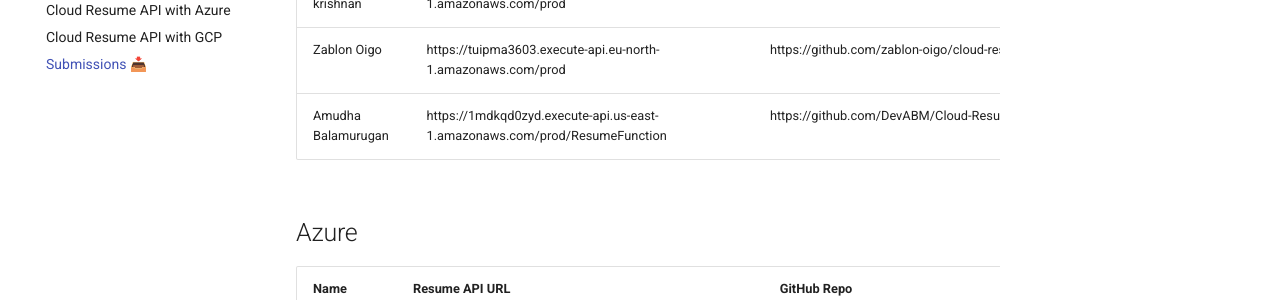
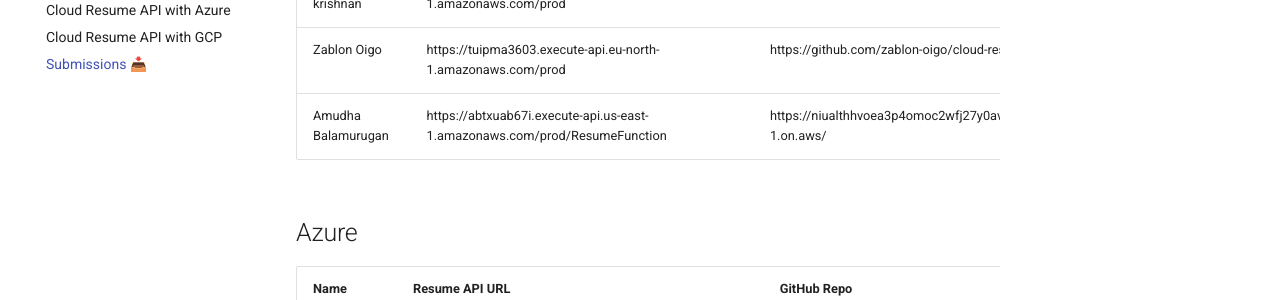
Before and after one commit to rishabkumar7/cloud-resume-api, an MkDocs documentation site: the page built from docs/submissions.md, in a window 1280 px wide and 900 px high, scrolled down 1127 px. Shown: the part 152-452 px from the top of the window. Built offline with MkDocs 1.6.1 and Material for MkDocs 9.7.7, drawn with Linux system fonts in a browser that asks for light colours; comment, search, counter and statistics services are not loaded; some of the changed lines change nothing that is shown.

Commit message:
url update

```diff
--- a/docs/submissions.md
+++ b/docs/submissions.md
@@ -21,7 +21,7 @@ This is the place to add your own Cloud Resume API project!
 | Meriem Terki | https://lpn6ekqu21.execute-api.us-east-1.amazonaws.com/prod/resume | https://github.com/MeriemTerki/aws-cloud-resume-api |
 |Anandha krishnan|https://jner4mrs02.execute-api.us-east-1.amazonaws.com/prod|https://github.com/Anandhakrishnan27/resumeApi|
 | Zablon Oigo | https://tuipma3603.execute-api.eu-north-1.amazonaws.com/prod | https://github.com/zablon-oigo/cloud-resume-api |
-| Amudha Balamurugan | https://1mdkqd0zyd.execute-api.us-east-1.amazonaws.com/prod/ResumeFunction | https://github.com/DevABM/Cloud-Resume-API-Challenge |
+| Amudha Balamurugan | https://abtxuab67i.execute-api.us-east-1.amazonaws.com/prod/ResumeFunction | https://niualthhvoea3p4omoc2wfj27y0avliw.lambda-url.us-east-1.on.aws/ |
 
 
 ## Azure
```
